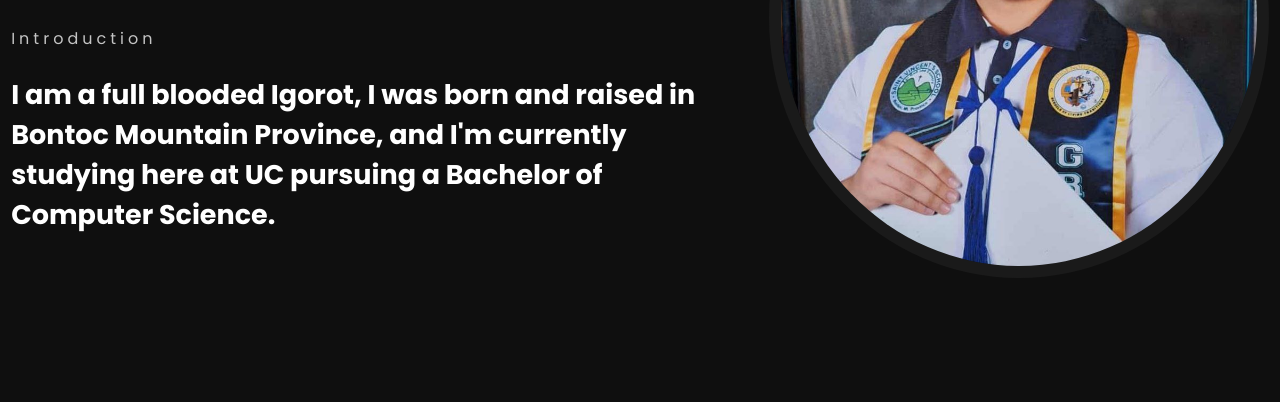
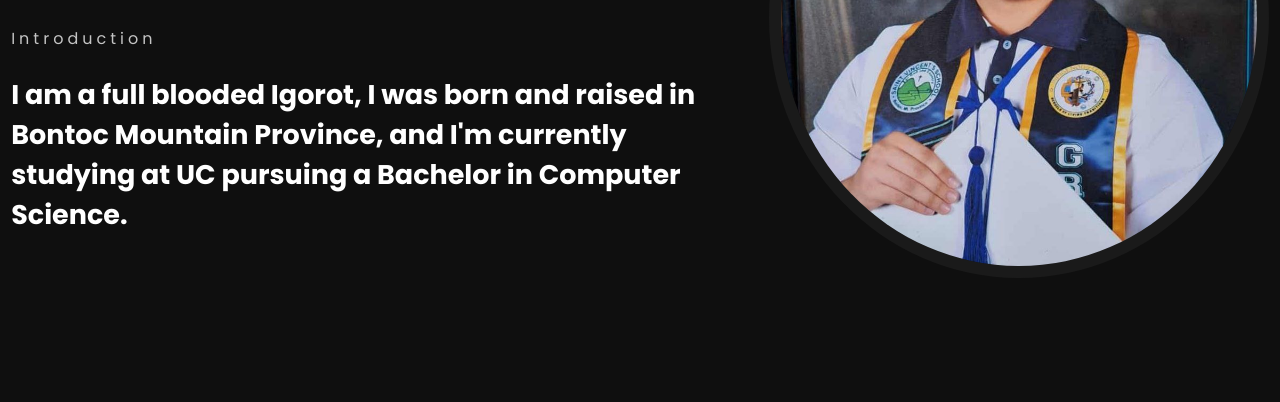
Before and after one commit to gawanichezen/for-jochrisse, a plain HTML site: page index.html in a window 1280 px wide. Shown: the part 398-800 px from the top of the page. Drawn offline with Linux system fonts and the light colour scheme.

Commit message:
Update index.html

```diff
--- a/index.html
+++ b/index.html
@@ -71,7 +71,7 @@
         <div class="home__content">
             <h1 class="home__title"> Hi, I'm <span>Jochrisse Aspilan</span></h1>
             <span class="home__subtitle">Introduction</span>
-            <h2 class="about__me">I am a full blooded Igorot, I was born and raised in Bontoc Mountain Province, and I'm currently studying here at UC pursuing a Bachelor of Computer Science.</h2>
+            <h2 class="about__me">I am a full blooded Igorot, I was born and raised in Bontoc Mountain Province, and I'm currently studying at UC pursuing a Bachelor in Computer Science.</h2>
         </div>
         <img src="jochrisse2.jpg" alt="portfoliopic" class="home__img"/>
 
@@ -206,4 +206,5 @@
     <!--=============== MAIN JS ===============-->
     <script src="script.js"></script>
   </body>
+
 </html>
```
